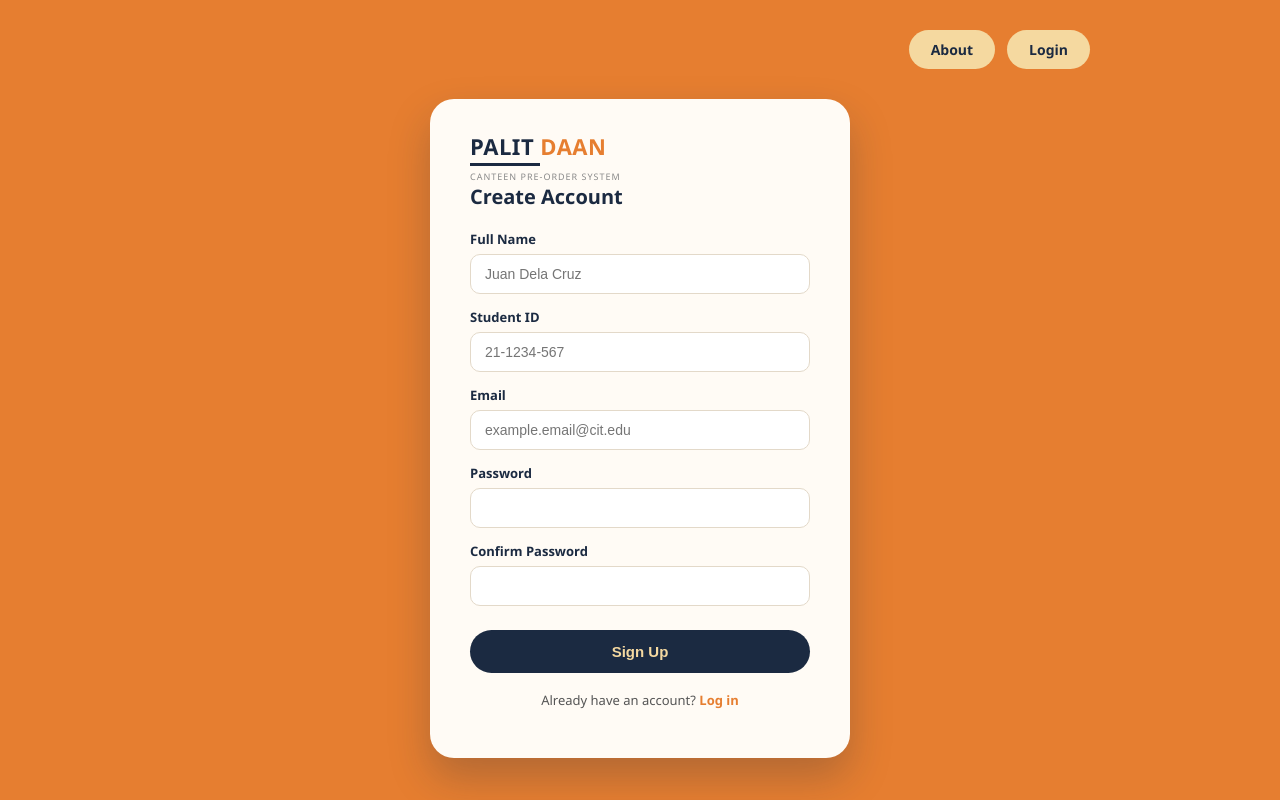
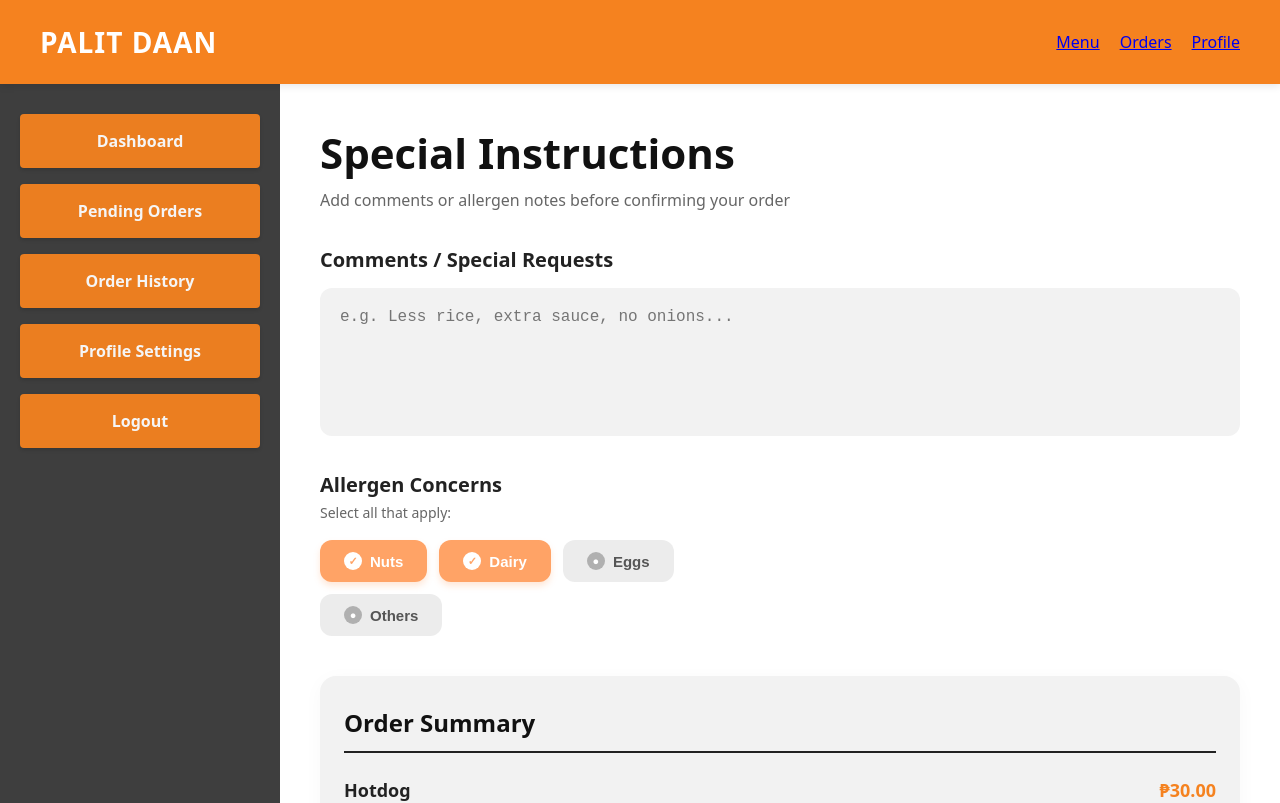
Before and after one commit to chonkychonkin/Palit_Daan, a React (Create React App) app: page /orders in a window 1280 px wide. Shown: the top 803 px of the page. Built offline with nearby package versions, Linux system fonts and the light colour scheme.

Commit message:
comment registerpage(not yet done with button functionality to route to other page)

```diff
--- a/src/PalitDaan.jsx
+++ b/src/PalitDaan.jsx
@@ -14,13 +14,13 @@ export default function PalitDaan() {
                 fontFamily: 'system-ui, -apple-system, sans-serif',
                 backgroundColor: '#ffa07a'
             }}>
-                <RegisterPage>
+                {/* <RegisterPage> */}
                 <Navbar />
                 <div style={{ display: 'flex', flex: 1 }}>
                     <Sidebar />
                     <MainContent />
                 </div>
-                </RegisterPage>
+                {/* </RegisterPage> */}
             </div>
         </BrowserRouter>
     );
```
